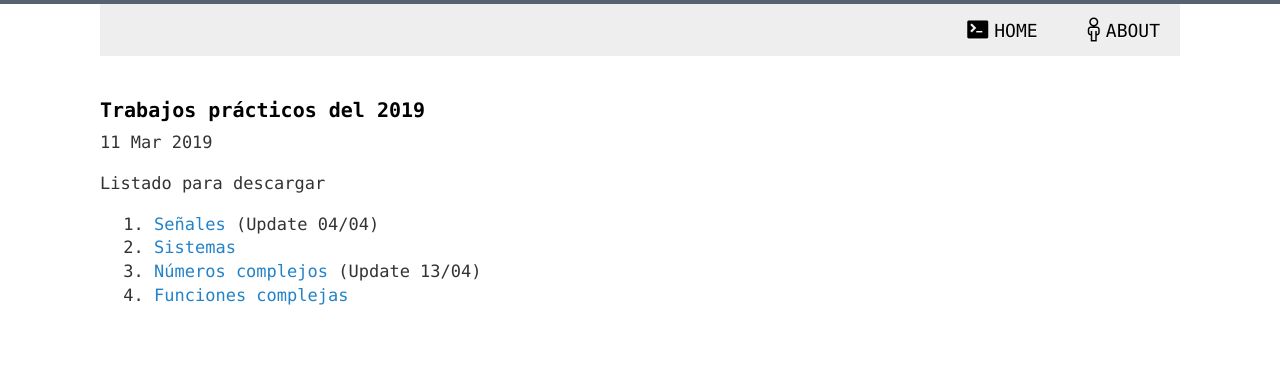
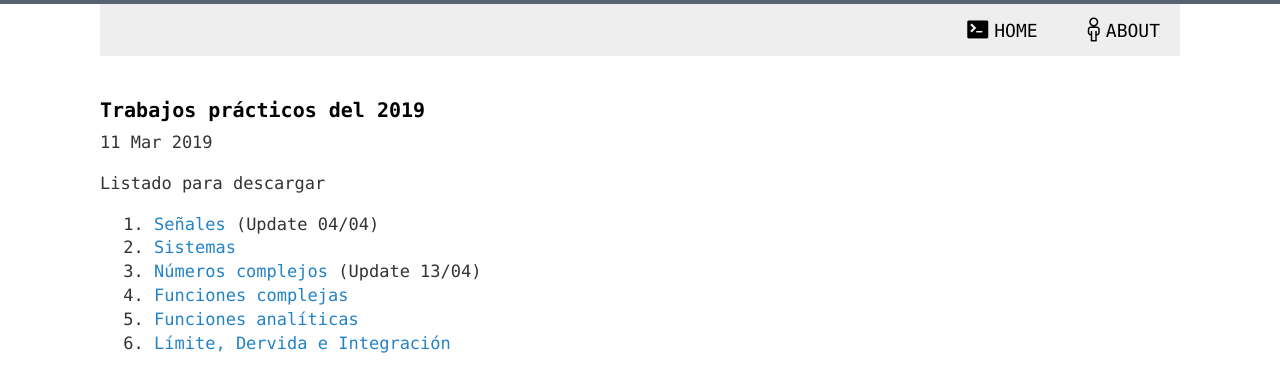
Before and after one commit to 1nv1/UTN-FRN-ASS, a Jekyll site: the page built from _posts/2019-03-11-TPs2019.markdown, in a window 1280 px wide. Shown: the top 392 px of the page. Built offline with Jekyll 4.4.1, drawn with Linux system fonts in a browser that asks for light colours; comment, search, counter and statistics services are not loaded.

Commit message:
Adding TP05 and 06.

```diff
--- a/_posts/2019-03-11-TPs2019.markdown
+++ b/_posts/2019-03-11-TPs2019.markdown
@@ -13,3 +13,5 @@ Listado para descargar
 2. <a href="https://drive.google.com/open?id=1eDM3S6UK5pzHf_ISoeGKO_5SrCLnSjPQ" target="_blank">Sistemas</a>
 3. <a href="https://drive.google.com/open?id=1wDNYXwFqwIv6qKQYTYjuPgJ0UGLgRbPx" target="_blank">Números complejos</a> (Update 13/04)
 4. <a href="https://drive.google.com/open?id=1tdoE28gloHWqNM_CfoOGwWTvdOTp1Fku" target="_blank">Funciones complejas</a>
+5. <a href="https://drive.google.com/open?id=1AHxOcY0SUmfnFHLV7Cf7zXfEr1G7kx0p">Funciones analíticas</a>
+6. <a href="https://drive.google.com/open?id=1hs1rKI01bZe0LeuujlIClghEDXzwesUw">Límite, Dervida e Integración</a>
```
